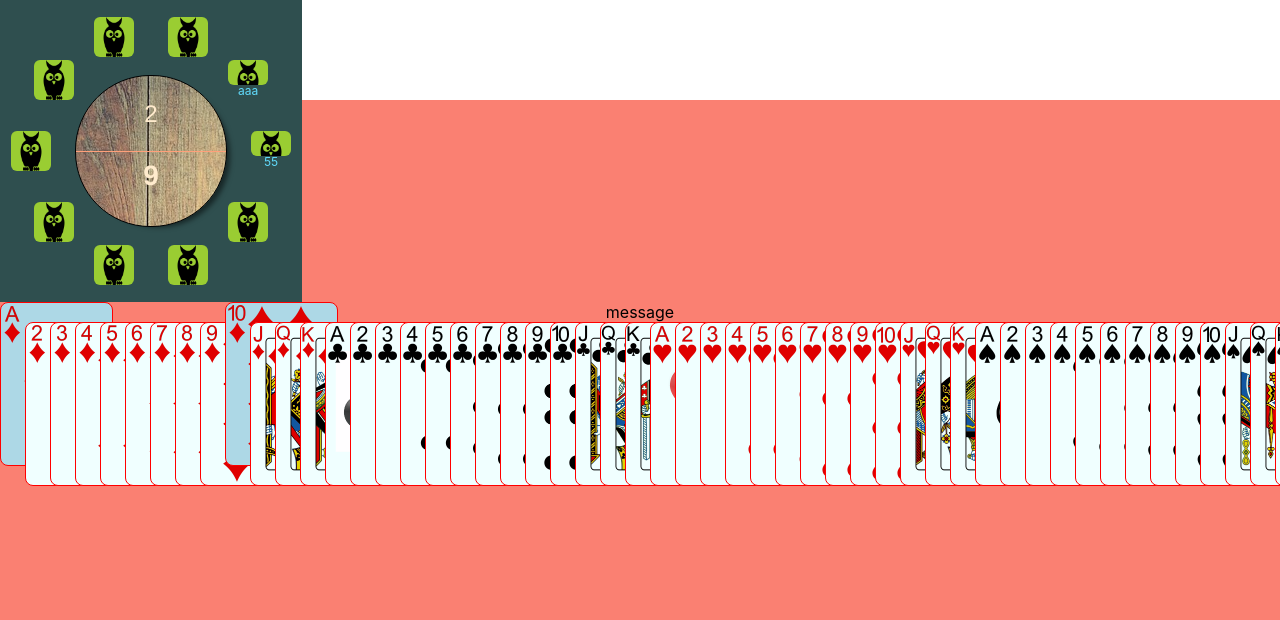
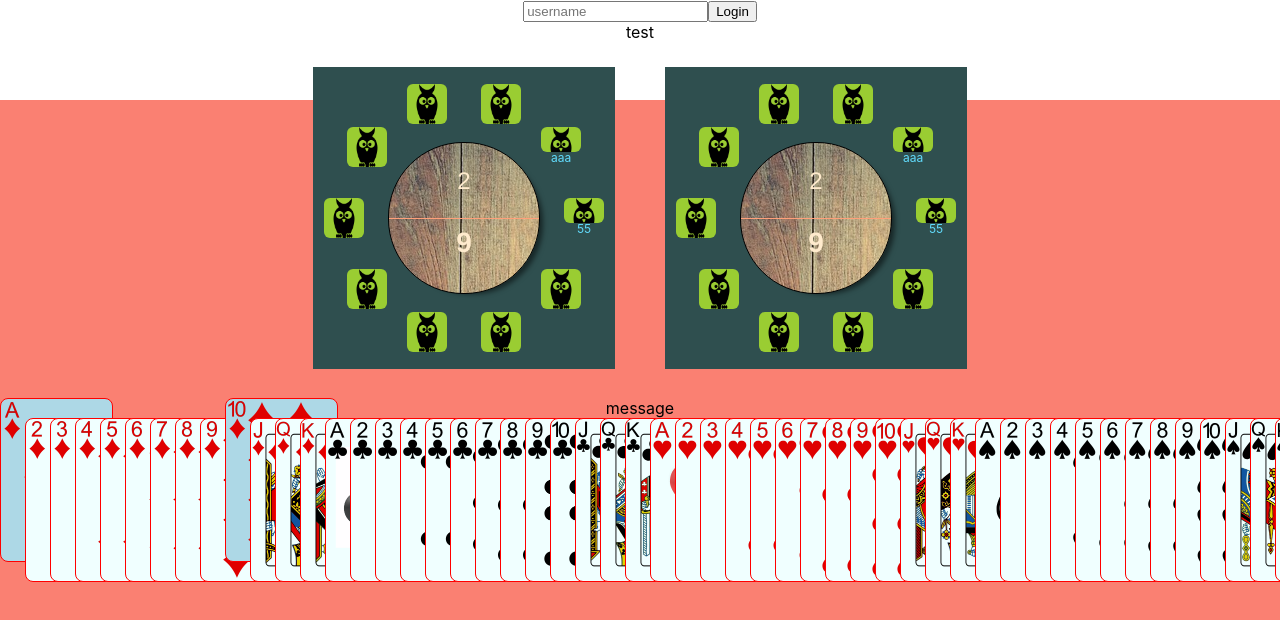
Before and after one commit to changgengli/deckgame, a React (Create React App) app in the folder webgame/: page / in a window 1280 px wide. Shown: the top 620 px of the page. Built offline with nearby package versions, Linux system fonts and the light colour scheme.

Commit message:
a bit layerout change

```diff
--- a/webgame/src/App.css
+++ b/webgame/src/App.css
@@ -79,6 +79,8 @@ body {
   width: 302px;
   height: 302px; /* border */
   background-color: darkslategrey;
+  margin: 25px;
+  display: inline-block;
 }
 
 .game-table-outer .player{
@@ -105,12 +107,13 @@ body {
 }
 
 .game-table-outer .player-empty .avatar {
-
   height: 40px;
 }
+
 .game-table-outer .player.player-empty {
   cursor: pointer;
 }
+
 .game-table-outer .player.selected {
   border: 1px solid lightskyblue;
   cursor: default;
--- a/webgame/src/Game.tsx
+++ b/webgame/src/Game.tsx
@@ -2,7 +2,7 @@ import React, { Component } from "react";
 import { useDrag } from 'react-dnd'
 import { Card } from './Card'
 import { Hand } from './Pile'
-import { Hall } from "./Hall";
+import { Hall, LoginWindow } from "./Hall";
 import { PlayerLogin, Message, PlayerJoinGame } from "./Message";
 
 
@@ -50,7 +50,6 @@ interface IState {
 export class RootComponent extends Component<GameProps, IState>  {
     constructor(props: GameProps) {
         super(props);
-
         this.state = {
             articles: [
                 { title: "React Redux Tutorial for Beginners", id: 1 },
@@ -58,18 +57,24 @@ export class RootComponent extends Component<GameProps, IState>  {
             ]
         };
     }
-
     render() {
         let m = {
-
             kind: 'PlayerLogin',
             player: "aaaa",
         } as PlayerLogin    ;
         return (
             <div>
+                <LoginWindow loginHandler={x => alert(x)} errorMessage="test" />
+
                 <Hall
                     myId="aaa" games={[
 
+                        {
+                            gameId: 999,
+                            players: ["55", undefined, undefined, undefined, undefined, undefined, undefined, undefined,  undefined, "aaa"],
+                            totalPlayers: 9,
+                            full: false,
+                        },
                         {
                             gameId: 999,
                             players: ["55", undefined, undefined, undefined, undefined, undefined, undefined, undefined,  undefined, "aaa"],
--- a/webgame/src/Hall.tsx
+++ b/webgame/src/Hall.tsx
@@ -132,4 +132,19 @@ const Hall: React.FunctionComponent<HallProps> = (props) => {
             <Messages messages={props.messages} />
         </div>);
 }
-export { Hall };
+
+
+const LoginWindow: React.FunctionComponent<{ loginHandler: (id: string) => void, errorMessage: string | undefined }> =
+    ({ loginHandler, errorMessage }) => {
+
+        const [id, setId] = useState("");
+        return (
+            <div>
+                <div> <input type="text" value={id} placeholder="username" onChange={e => setId(e.target.value)} />
+                    <button onClick={() => loginHandler(id)}>Login</button>
+                </div>
+                {errorMessage ? <div>{errorMessage} </div> : null}
+            </div>
+        );
+    }
+export { Hall, LoginWindow };
```
